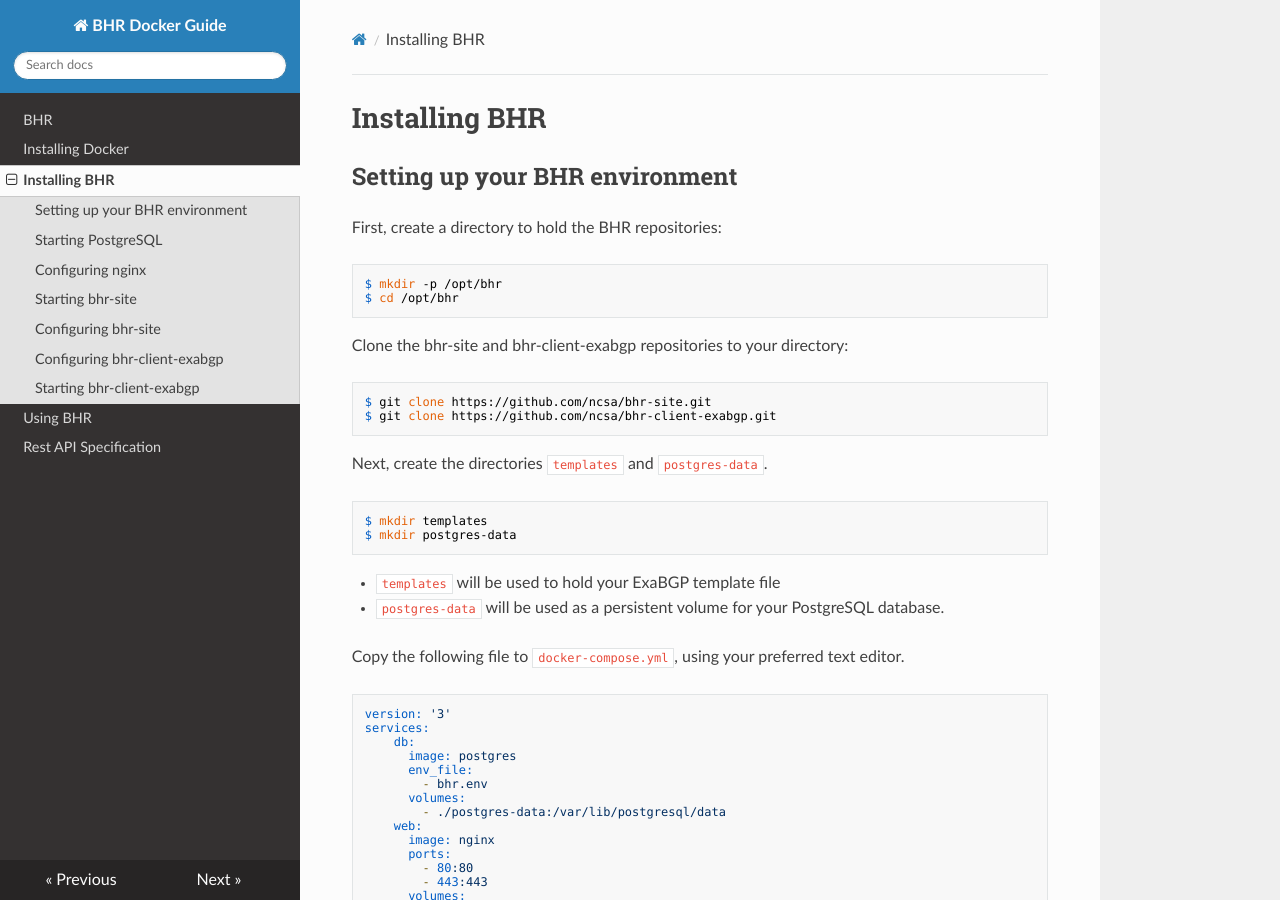
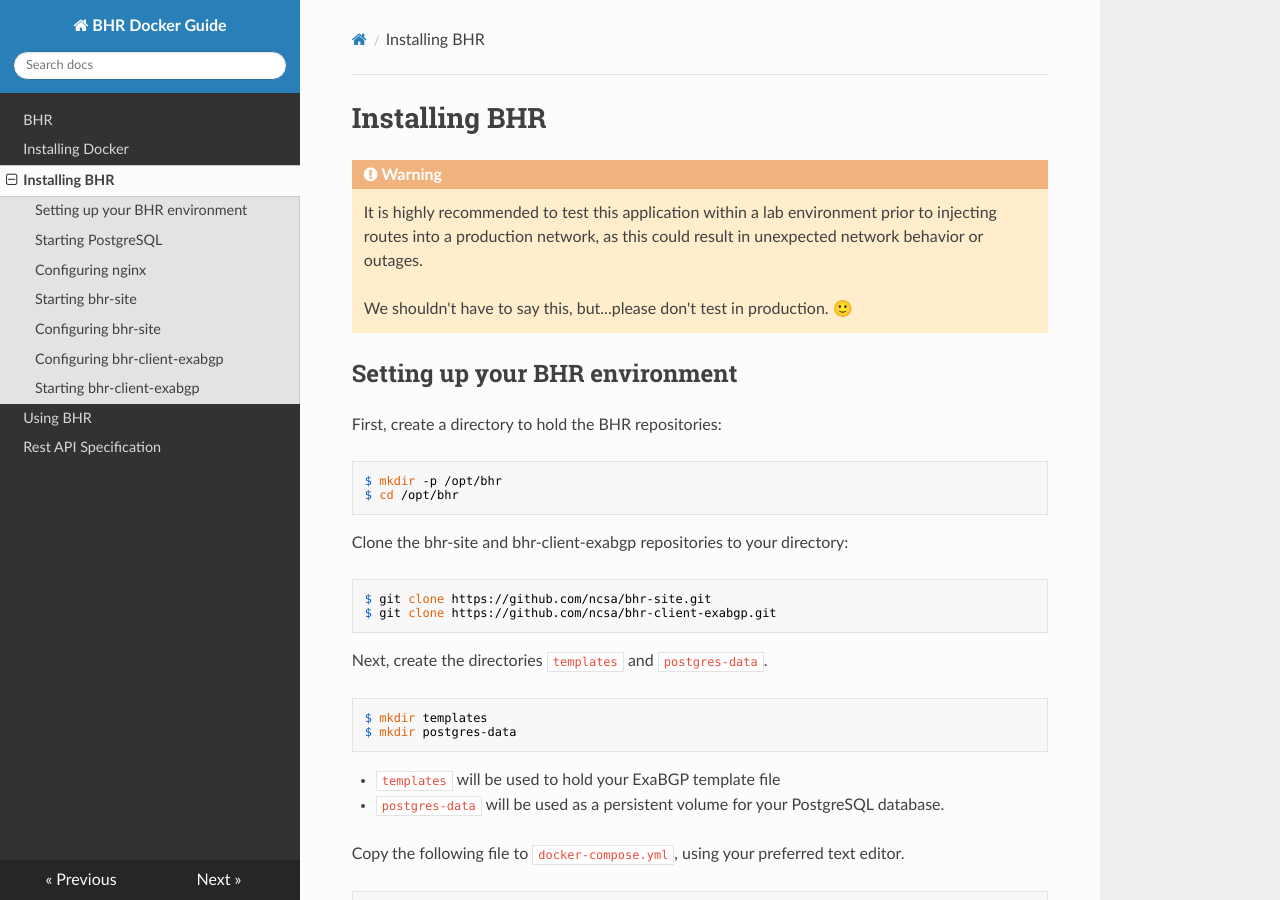
Before and after one commit to amerck/bhr-docker, an MkDocs documentation site: the page built from docs/bhr_install.md, in a window 1280 px wide and 900 px high. Built offline with MkDocs 1.6.1, drawn with Linux system fonts in a browser that asks for light colours; nearby versions of some CDN libraries.

Commit message:
Adding warning

```diff
--- a/docs/bhr_install.md
+++ b/docs/bhr_install.md
@@ -1,4 +1,10 @@
 #Installing BHR
+
+!!! warning
+    It is highly recommended to test this application within a lab environment prior to injecting routes into a production network, as this could result in unexpected network behavior or outages.
+
+    We shouldn't have to say this, but...please don't test in production. 🙂
+
 
 ## Setting up your BHR environment
 
```
